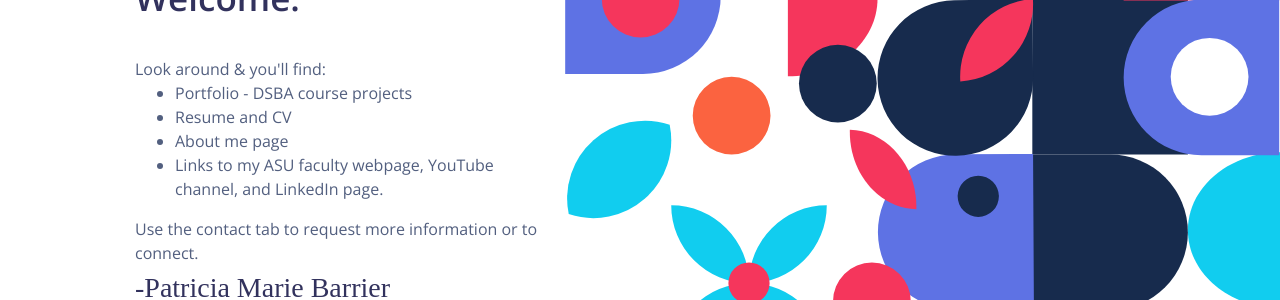
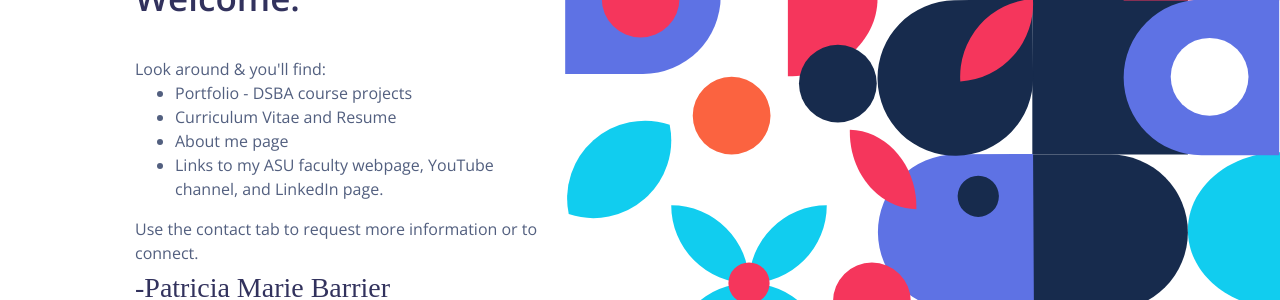
Before and after one commit to patriciamariebarrier/patriciamariebarrier.github.io, a Jekyll site: the page built from index.html, in a window 1280 px wide. Shown: the part 314-614 px from the top of the page. Built offline with Jekyll 4.4.1, drawn with Linux system fonts in a browser that asks for light colours; nearby versions of some CDN libraries.

Commit message:
Update home-sample.html

```diff
--- a/_includes/home-sample.html
+++ b/_includes/home-sample.html
@@ -7,7 +7,7 @@
           <h3 class="display-3">Welcome. </h3><br><class="lead mt-0">Look around & you'll find:<br>
           <UL>
 <li>Portfolio - DSBA course projects <br>
-<li>Resume and CV <br>
+<li>Curriculum Vitae and Resume <br>
 <li>About me page<br>
  <li>Links to my ASU faculty webpage, YouTube channel, and LinkedIn page.
           </UL>
```
